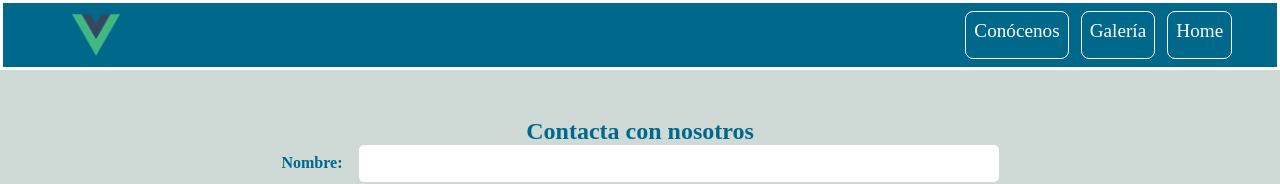
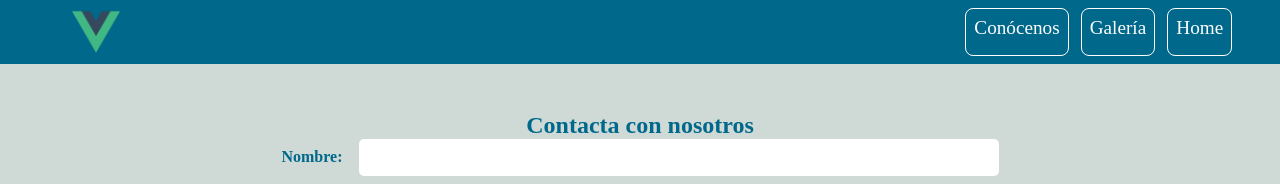
Before and after one commit to nasre21/proyectoVueJS, a Vue app: page / in a window 1280 px wide. Shown: the top 184 px of the page. Built offline with nearby package versions, Linux system fonts and the light colour scheme.

Commit message:
estilos en header

```diff
--- a/src/components/BarraNavegacion.vue
+++ b/src/components/BarraNavegacion.vue
@@ -31,7 +31,7 @@ export default {
 .barra-navegacion {
   align-items: center;
   background-color: #00688b;
-  border: 0.2rem solid white;
+  /* border: 0.2rem solid white; */
 }
 
 .contenedor {
```
